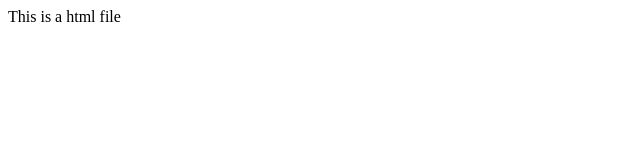
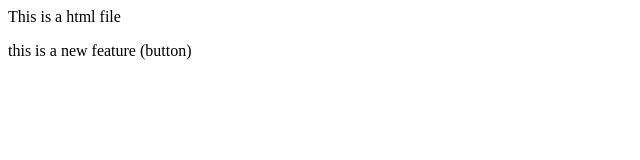
Before and after one commit to bhavyasrijan/LearningPushCmd, a plain HTML site: page index.html in a window 1280 px wide. Shown: the whole page, without its empty margins (0-640 px from the left). Drawn offline with Linux system fonts and the light colour scheme.

Commit message:
add button to main

```diff
--- a/index.html
+++ b/index.html
@@ -1 +1,2 @@
 <p>This is a html file</p>
+<p>this is a new feature (button)</p>
```
